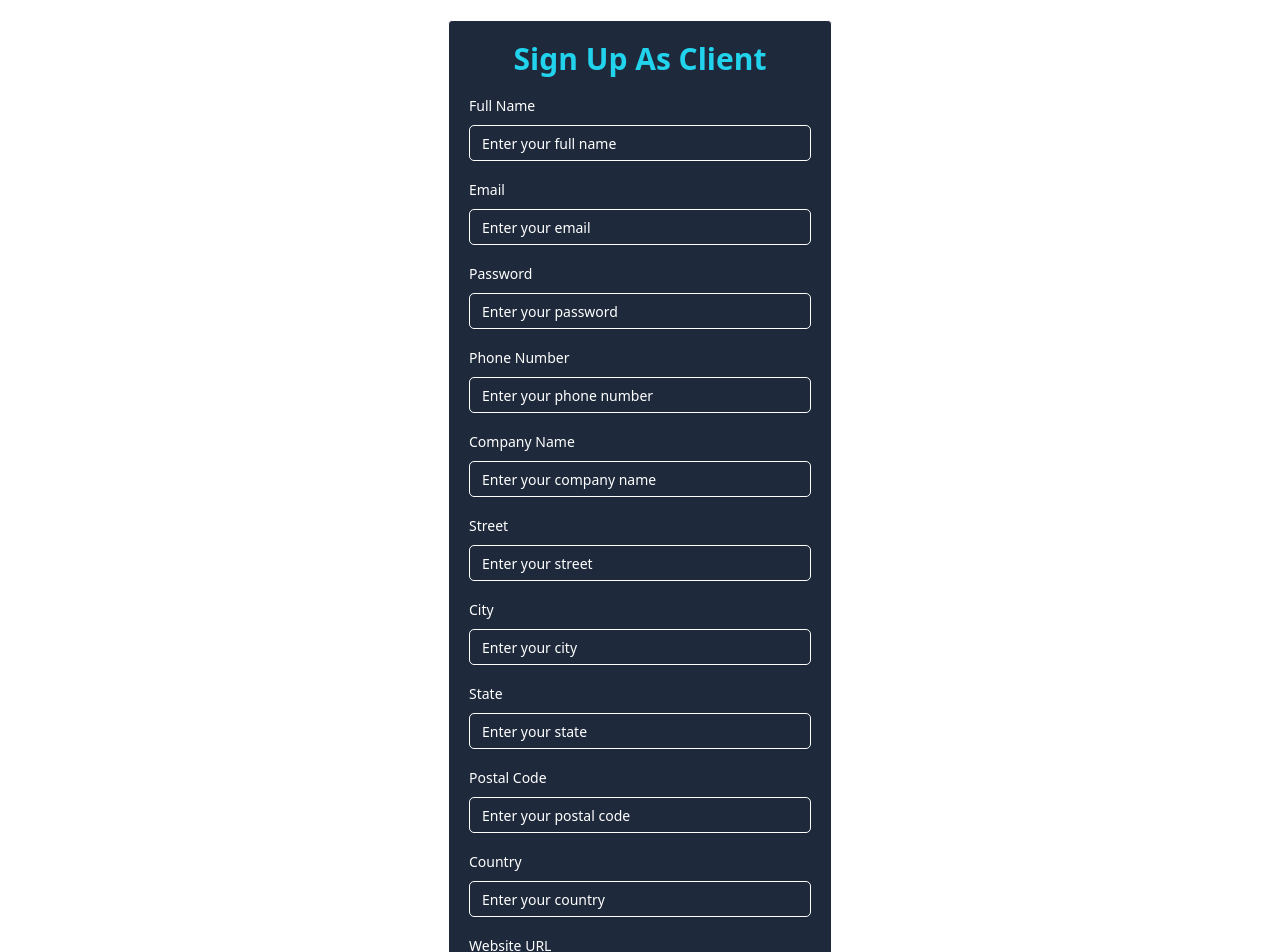
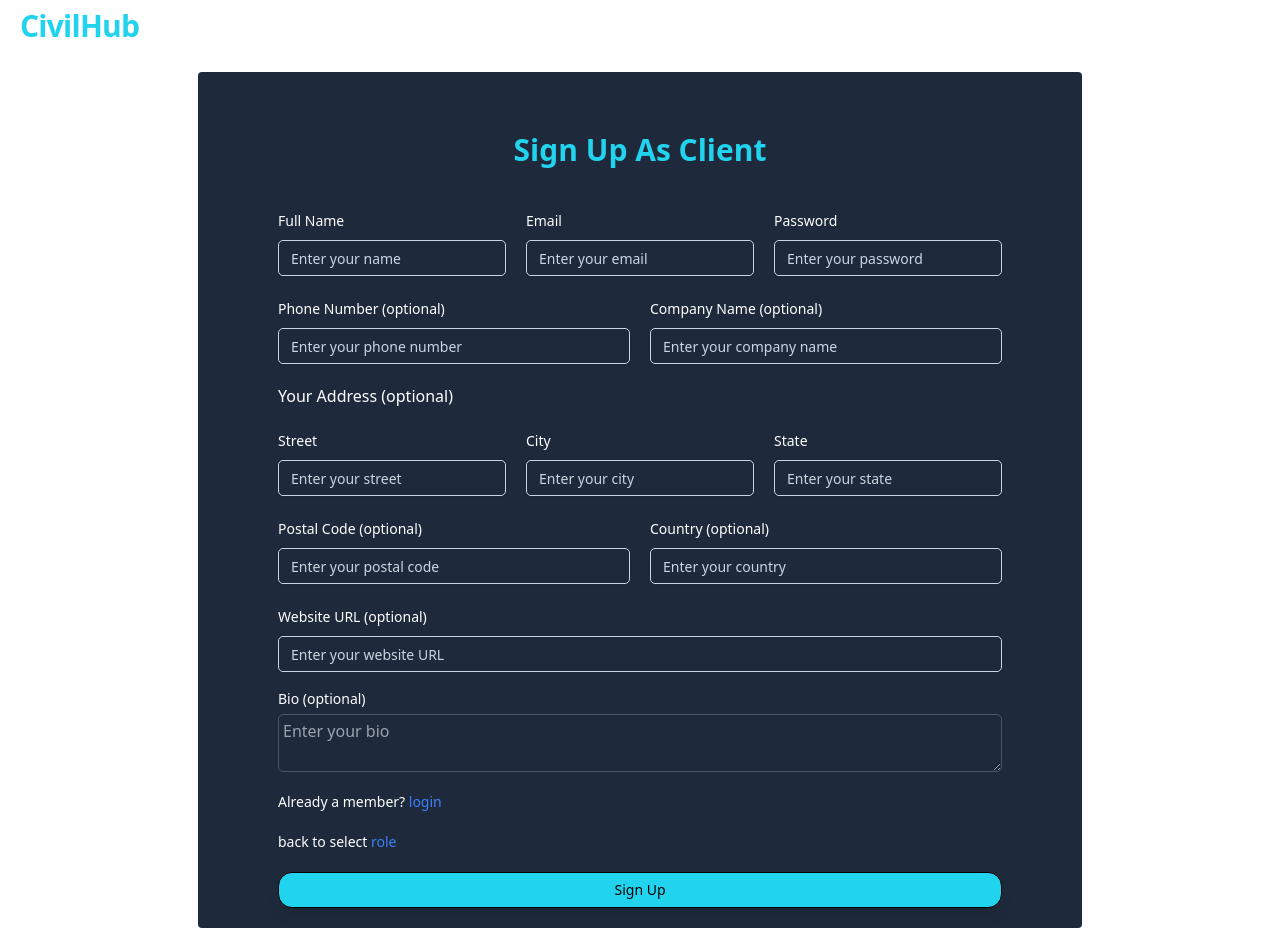
Before and after one commit to ganeshPund7787/civil-Hub-frontend, a React (Vite) app: page /sign-up-client in a window 1280 px wide. Shown: the top 952 px of the page. Built offline with nearby package versions, Linux system fonts and the light colour scheme; no server answers.

Commit message:
create client sign up ui

```diff
--- a/src/components/FormInput.tsx
+++ b/src/components/FormInput.tsx
@@ -32,7 +32,7 @@ const FormInput: React.FC<FormInputProps> = ({
           <FormControl>
             <Input
               placeholder={placeholder}
-              className="rounded-[5px]"
+              className="rounded-[5px] text-slate-300"
               autoFocus
               type={type}
               {...field}
--- a/src/pages/client User/SignUpClient.tsx
+++ b/src/pages/client User/SignUpClient.tsx
@@ -4,11 +4,14 @@ import { z } from "zod";
 import FormInput from "../../components/FormInput"; // Assuming FormInput is in the same directory
 import {
   FormControl,
+  FormDescription,
   FormField,
   FormItem,
   FormLabel,
   FormMessage,
 } from "@/components/ui/form";
+import { Link } from "react-router-dom";
+import { Button } from "@/components/ui/button";
 
 const formSchema = z.object({
   fullName: z.string().min(5, "Full name is required"),
@@ -35,39 +38,63 @@ const FormComponent = () => {
   });
 
   return (
+    <>
+      <h1 className="text-3xl px-5 tracking-tight text-cyan-400 font-semibold py-2">
+        CivilHub
+      </h1>
       <FormProvider {...methods}>
         <form onSubmit={methods.handleSubmit((data) => console.log(data))}>
           <div className="md:flex mx-2 md:mx-0 mt-8 flex-none py-5 md:mt-0 items-center justify-center">
-          <div className="space-y-4 md:w-96 border p-5 md:mx-10 rounded bg-slate-800">
-            <h2 className="text-3xl font-semibold text-center text-cyan-400">
+            <div className="space-y-5 md:px-20 p-5 md:mx-10 rounded bg-slate-800">
+              <h2 className="text-3xl my-10 font-semibold text-center text-cyan-400">
                 Sign Up As Client
               </h2>
+
+              <div className="flex  md:flex-row flex-col md:gap-5 justify-between">
+                <div className="flex-1 md:w-1/2">
                   <FormInput
                     name="fullName"
                     label="Full Name"
-              placeholder="Enter your full name"
+                    placeholder="Enter your name"
                   />
+                </div>
+                <div className="flex-1 md:w-1/2">
                   <FormInput
                     name="email"
                     label="Email"
                     placeholder="Enter your email"
                   />
+                </div>
+                <div className="flex-1 md:w-1/2">
                   <FormInput
                     name="password"
                     label="Password"
                     placeholder="Enter your password"
                     type="password"
                   />
+                </div>
+              </div>
+
+              <div className="flex md:flex-row flex-col md:gap-5">
+                <div className="flex-1 md:w-1/2">
                   <FormInput
                     name="phoneNumber"
-              label="Phone Number"
+                    label="Phone Number (optional)"
                     placeholder="Enter your phone number"
+                    type="number"
                   />
+                </div>
+                <div className="flex-1 md:w-1/2">
                   <FormInput
                     name="company"
-              label="Company Name"
+                    label="Company Name (optional)"
                     placeholder="Enter your company name"
                   />
+                </div>
+              </div>
+
+              <h1>Your Address (optional) </h1>
+              <div className="flex md:flex-row flex-col md:gap-5">
                 <FormInput
                   name="address.street"
                   label="Street"
@@ -83,19 +110,27 @@ const FormComponent = () => {
                   label="State"
                   placeholder="Enter your state"
                 />
+              </div>
+
+              <div className="flex md:flex-row flex-col md:gap-5">
+                <div className="flex-1 md:w-1/2">
                   <FormInput
                     name="address.postalCode"
-              label="Postal Code"
+                    label="Postal Code (optional)"
                     placeholder="Enter your postal code"
                   />
+                </div>
+                <div className="flex-1 md:w-1/2">
                   <FormInput
                     name="address.country"
-              label="Country"
+                    label="Country (optional)"
                     placeholder="Enter your country"
                   />
+                </div>
+              </div>
               <FormInput
                 name="website"
-              label="Website URL"
+                label="Website URL (optional)"
                 placeholder="Enter your website URL"
               />
               <FormField
@@ -103,7 +138,7 @@ const FormComponent = () => {
                 render={({ field }) => (
                   <FormItem className="flex flex-col w-full">
                     <p className="flex gap-2">
-                    <FormLabel>Bio</FormLabel>
+                      <FormLabel>Bio (optional)</FormLabel>
                       <FormMessage className="text-red-600" />
                     </p>
                     <FormControl>
@@ -116,13 +151,30 @@ const FormComponent = () => {
                   </FormItem>
                 )}
               />
-            <button type="submit" className="btn-submit">
-              Submit
-            </button>
+              <FormDescription className="text-sm">
+                Already a member?{" "}
+                <Link to="/sign-in" className="text-blue-500">
+                  login
+                </Link>
+              </FormDescription>
+              <FormDescription className="text-sm">
+                back to select{" "}
+                <Link to="/select-role" className="text-blue-500">
+                  role
+                </Link>
+              </FormDescription>
+
+              <Button
+                type="submit"
+                className="bg-cyan-400 mt-7 disabled:cursor-not-allowed shadow-lg hover:text-white text-black w-full rounded-[1em] border"
+              >
+                Sign Up
+              </Button>
             </div>
           </div>
         </form>
       </FormProvider>
+    </>
   );
 };
 
```
Lines whose indentation alone changed are shown as unchanged.
